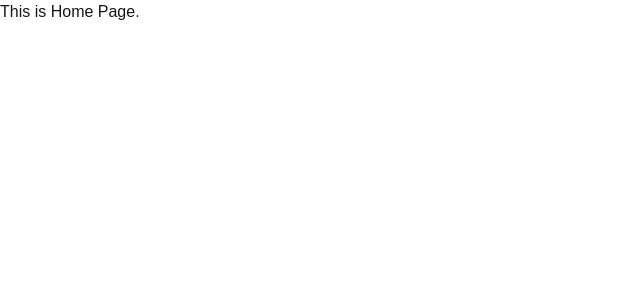
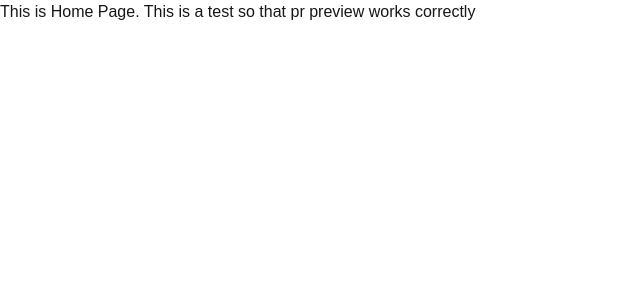
Before and after one commit to R-together/rtogehter-front, a Next.js app: page / in a window 1280 px wide. Shown: the top 300 px of the page, without its empty margins (0-640 px from the left). Built offline with nearby package versions, Linux system fonts and the light colour scheme.

Commit message:
🚚 Chore: check pr preview

```diff
--- a/app/page.tsx
+++ b/app/page.tsx
@@ -1,3 +1,7 @@
 export default function Home() {
-  return <div>This is Home Page.</div>;
+  return (
+    <div>
+      This is Home Page. This is a test so that pr preview works correctly
+    </div>
+  );
 }
```
